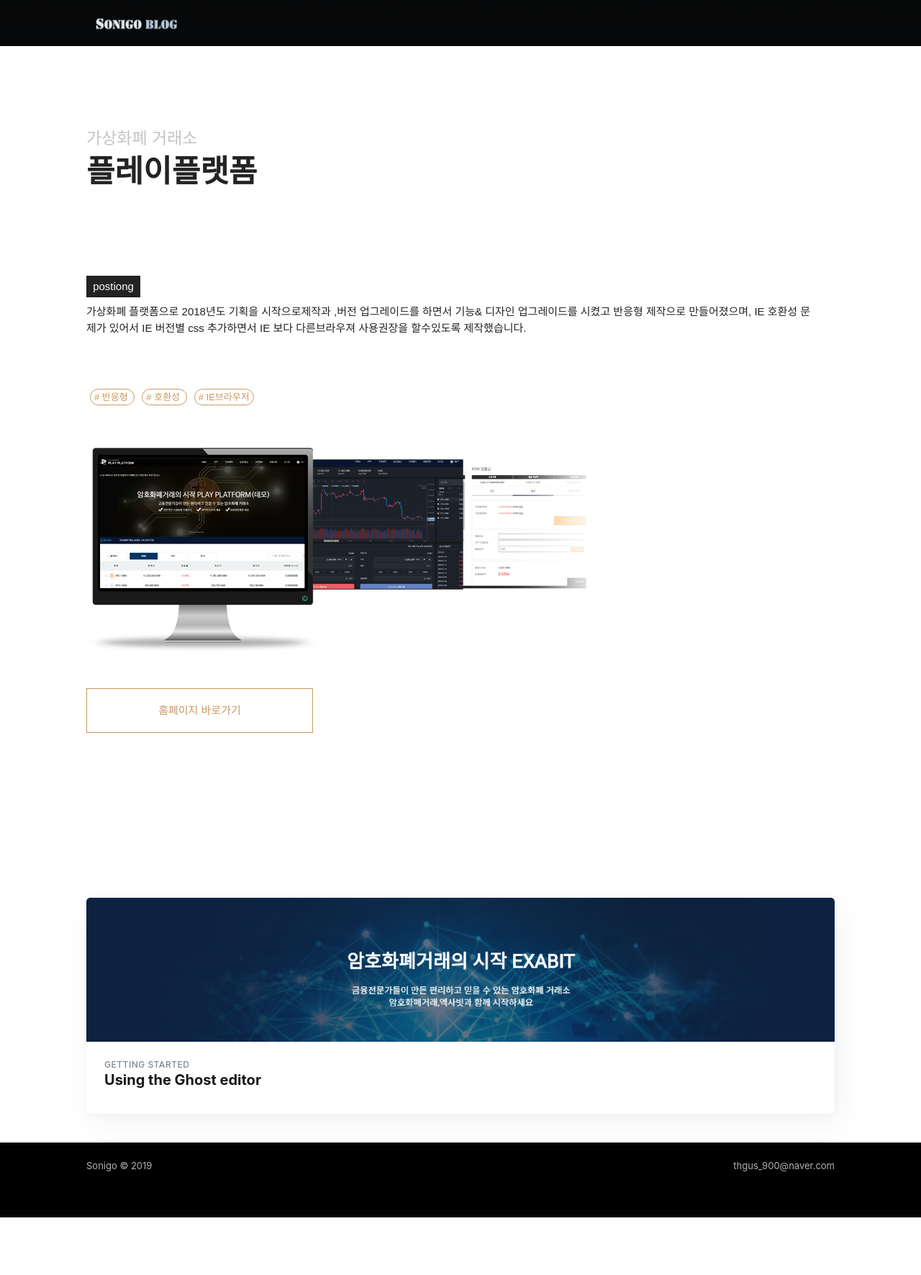
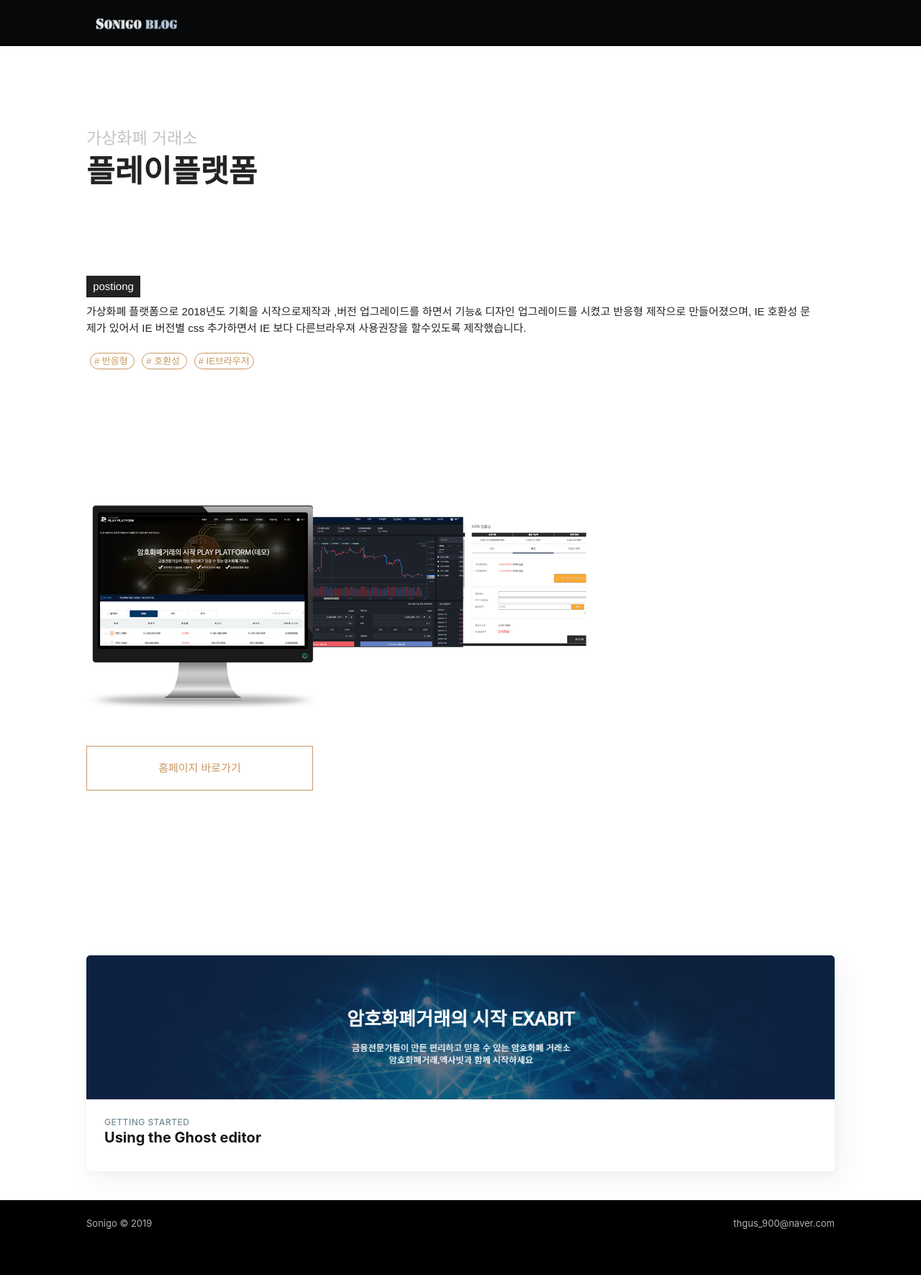
Before and after one commit to thgus900/thgus900.github.io, a Jekyll site: the page built from _posts/2017-07-27-welcome.md, in a window 1280 px wide. Shown: the whole page at 72% size. Built offline with Jekyll 4.4.1, drawn with Linux system fonts in a browser that asks for light colours; nearby versions of some CDN libraries; some web fonts are replaced; comment, search, counter and statistics services are not loaded; before the commit the page ends 1691 px from its top, so only the background shows below that.

Commit message:
maincss test

```diff
--- a/assets/built/newpost.css
+++ b/assets/built/newpost.css
@@ -41,7 +41,7 @@
 }
 
 .posting-tag{
-	padding:50px 0;
+	padding-bottom:180px;
 }
 
 .postiong {
@@ -80,6 +80,7 @@
 	color:#c89860;
 	font-size:15px;
 	display:block;
+	transition: all 3s;
 }
 
 
```
Also changed, not shown: assets/images/publishing_1.png.
